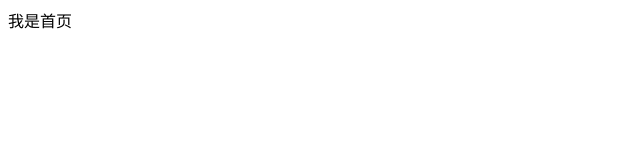
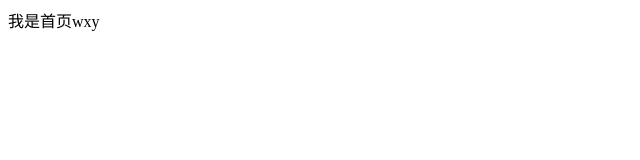
Before and after one commit to tlcw303/20200702, a plain HTML site: page index.html in a window 1280 px wide. Shown: the full height of the page, 0-640 px from the left. Drawn offline with Linux system fonts and the light colour scheme.

Commit message:
在wxy分支重新上传index.html

```diff
--- a/index.html
+++ b/index.html
@@ -6,6 +6,6 @@
     <title>Document</title>
 </head>
 <body>
-    我是首页
+    我是首页wxy
 </body>
 </html>
```
